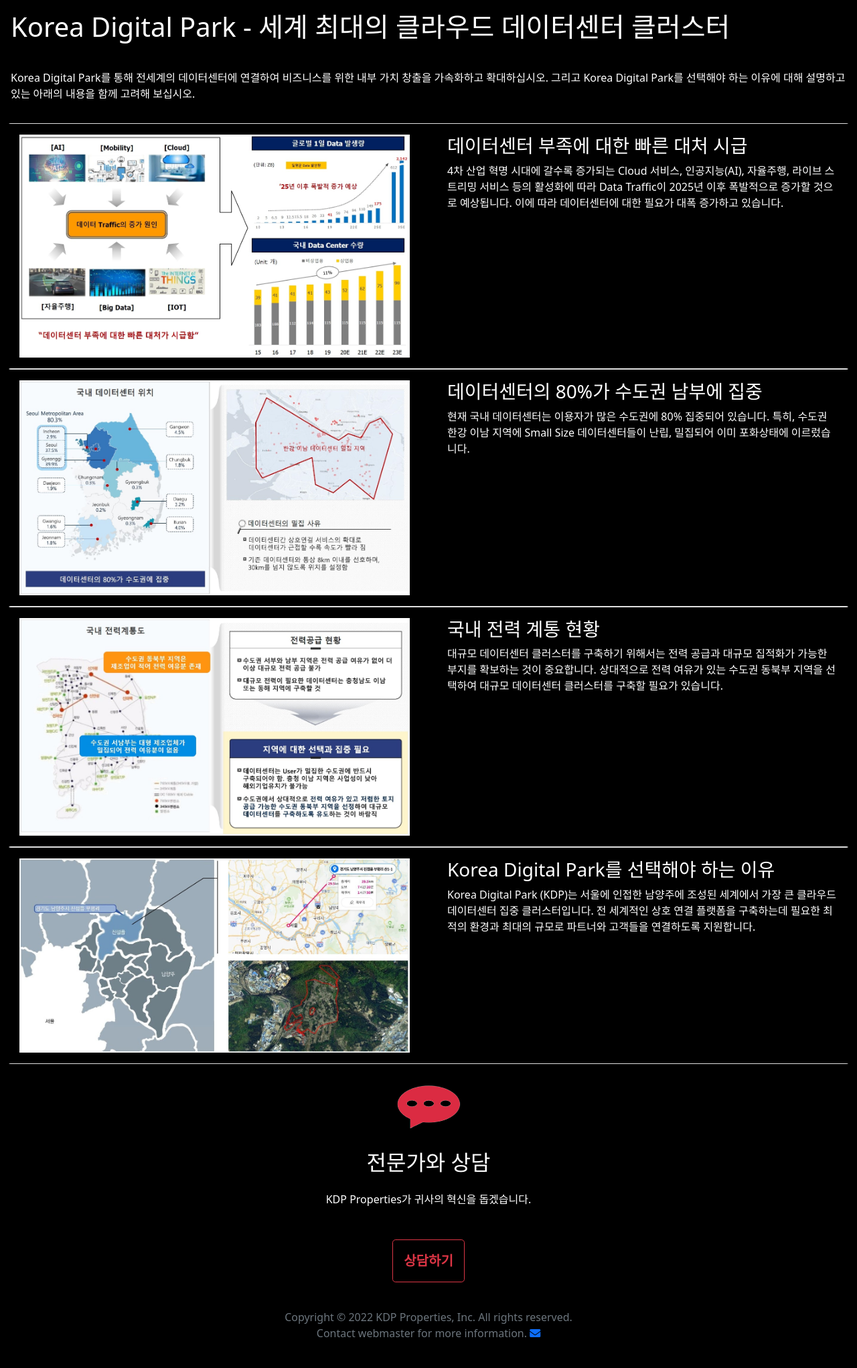
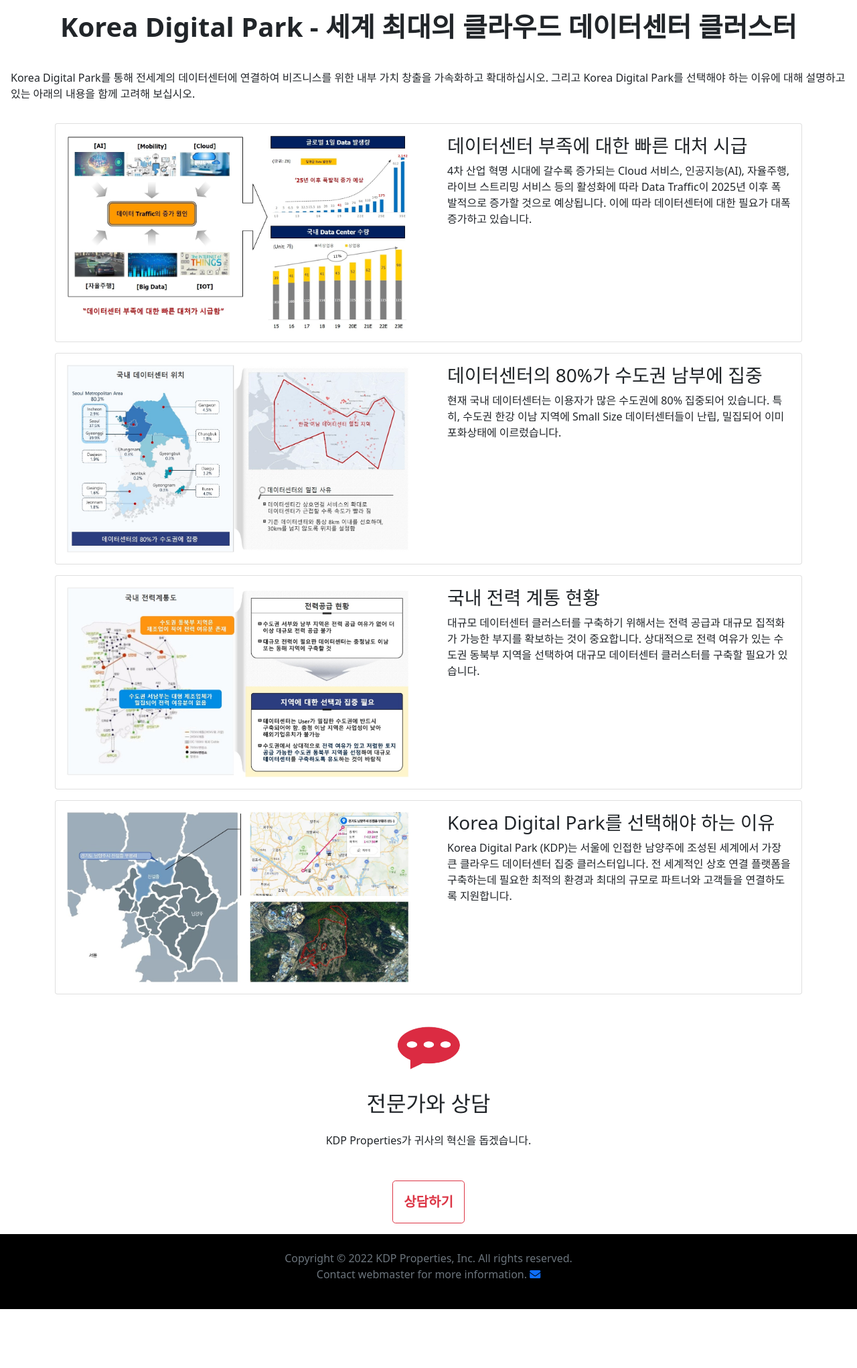
Before and after one commit to neworld0/kdp, a Django app: page /kdp_wb/kdp/ in a window 1280 px wide. Shown: the part 56-2099 px from the top of the page at 67% size. After the commit the page ends 2011 px from the top, so only its background shows below. Run offline with Django 4.2, Linux system fonts and the light colour scheme; some libraries are stand-ins or nearby versions.

Commit message:
container width 축소 6/9 17:40

```diff
--- a/templates/kdp_wb/kdp.html
+++ b/templates/kdp_wb/kdp.html
@@ -1,17 +1,18 @@
 {% extends 'base.html' %}
 {% block content %}
 {% load static %}
-<div class="container-fluid bg-black">
-    <div class="row text-white bg-black">
-        <div class="text-left p-3">
-            <h1>Korea Digital Park - 세계 최대의 클라우드 데이터센터 클러스터</h1>
+<div class="container-fluid">
+    <div class="row">
+        <div class="text-center p-3">
+            <h1><strong>Korea Digital Park - 세계 최대의 클라우드 데이터센터 클러스터</strong></h1>
         </div>
         <div class="text-left p-3">
             <p>Korea Digital Park를 통해 전세계의 데이터센터에 연결하여 비즈니스를 위한 내부 가치 창출을 가속화하고 확대하십시오. 그리고 Korea Digital Park를 선택해야 하는 이유에 대해 설명하고 있는 아래의 내용을 함께 고려해 보십시오. </p>
         </div>
     </div>
-    <div class="card">
-        <div class="row text-white bg-black">
+    <div class="container w-90">
+        <div class="card mb-3">
+            <div class="row">
                 <div class="col-md-6">
                     <div class="card-body">
                         <img src="{% static 'img/data_traffic.jpg' %}"
@@ -28,8 +29,10 @@
                 </div>
             </div>
         </div>
-    <div class="card">
-        <div class="row text-white bg-black">
+    </div>
+    <div class="container w-90">
+        <div class="card mb-3">
+            <div class="row">
                 <div class="col-md-6">
                     <div class="card-body">
                         <img src="{% static 'img/DC_location.jpg' %}"
@@ -46,8 +49,10 @@
                 </div>
             </div>
         </div>
-    <div class="card">
-        <div class="row text-white bg-black">
+    </div>
+    <div class="container w-90">
+        <div class="card mb-3">
+            <div class="row">
                 <div class="col-md-6">
                     <div class="card-body">
                         <img src="{% static 'img/electric.jpg' %}"
@@ -64,8 +69,10 @@
                 </div>
             </div>
         </div>
-    <div class="card">
-        <div class="row text-white bg-black">
+    </div>
+    <div class="container w-90">
+        <div class="card mb-3">
+            <div class="row">
                 <div class="col-md-6">
                     <div class="card-body">
                         <img src="{% static 'img/kdp_location.jpg' %}"
@@ -82,7 +89,8 @@
                 </div>
             </div>
         </div>
-    <div class="row text-white bg-black">
+    </div>
+    <div class="row">
         <div class="col-12 text-center p-3">
             <div class="p-3">
             <img src="{% static 'img/contact_bubble.png' %}"
```
Also changed, not shown: templates/kdp_wb/company.html (+3 -12 lines), templates/kdp_wb/contact.html (+5 -3 lines). Lines whose indentation alone changed are shown as unchanged.
